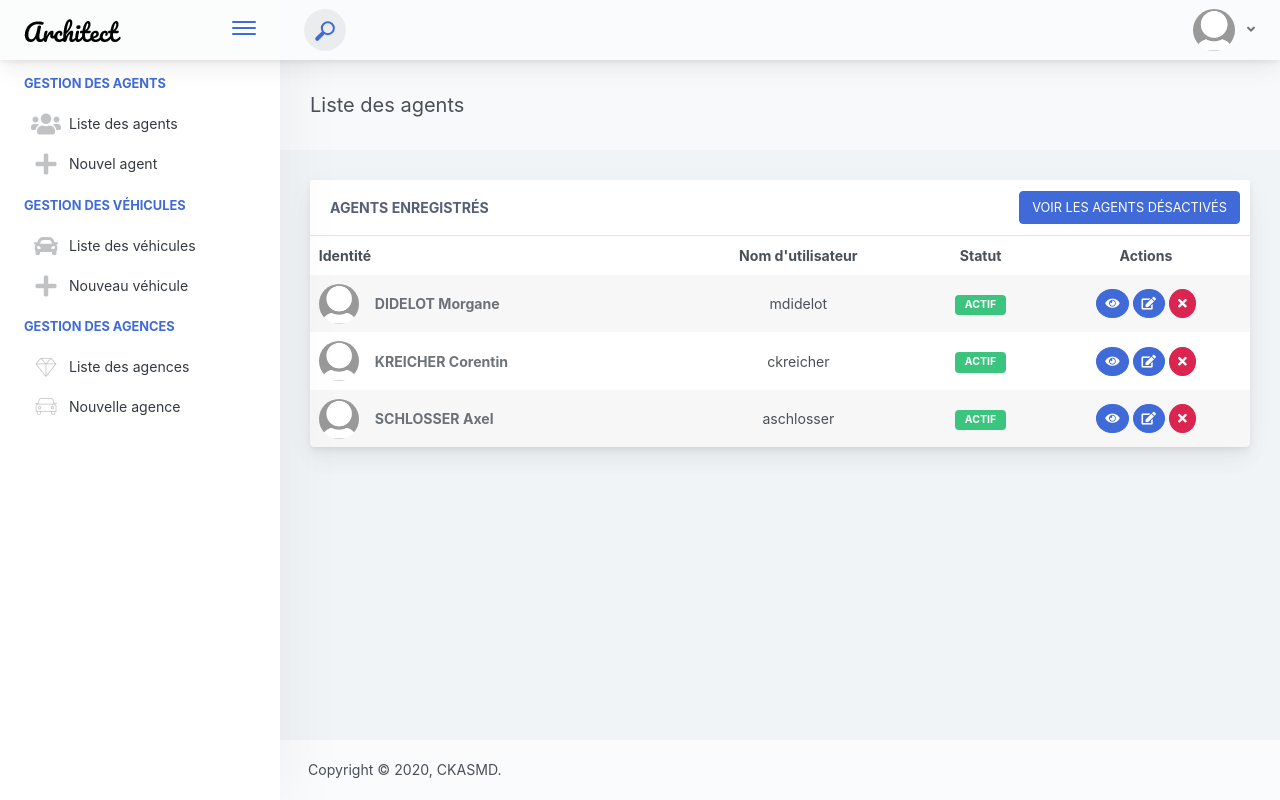
After one commit to InFinity54/CESI_ProjetWeb, a Symfony app: template templates/content/agents/index.html.twig in a window 1280 px wide. The commit adds this page. Run offline with Twig, Linux system fonts and the light colour scheme; the template is opened without the code that fills it, so the values that code supplies are empty; some libraries are stand-ins or nearby versions.

Commit message:
Gestion des agents

```diff
--- /dev/null
+++ b/templates/content/agents/index.html.twig
@@ -0,0 +1,128 @@
+{% extends "base.html.twig" %}
+
+{% block title %}Agents > Liste des agents{% endblock %}
+
+{% block css %}{% endblock %}
+
+{% block js %}{% endblock %}
+
+{% block body %}
+    <div class="app-page-title">
+        <div class="page-title-wrapper">
+            <div class="page-title-heading"><div>Liste des agents</div></div>
+        </div>
+    </div>
+    <div class="row">
+        <div class="col-md-12">
+            <div class="main-card mb-3 card">
+                <div class="card-header justify-content-between">
+                    Agents enregistrés
+                    <div class="float-sm-right w-auto text-right">
+                        <a href="{{ path("agents_disabled") }}" class="btn btn-primary m-0">Voir les agents désactivés</a>
+                    </div>
+                </div>
+                <div class="table-responsive">
+                    <table class="align-middle mb-0 table table-borderless table-striped table-hover">
+                        <thead>
+                            <tr>
+                                <th>Identité</th>
+                                <th class="text-center">Nom d'utilisateur</th>
+                                <th class="text-center">Statut</th>
+                                <th class="text-center">Actions</th>
+                            </tr>
+                        </thead>
+                        <tbody>
+                            <tr>
+                                <td>
+                                    <div class="widget-content p-0">
+                                        <div class="widget-content-wrapper">
+                                            <div class="widget-content-left mr-3">
+                                                <div class="widget-content-left">
+                                                    <img width="40" class="rounded-circle" src="{{ asset("img/avatars/default.jpg") }}" alt="">
+                                                </div>
+                                            </div>
+                                            <div class="widget-content-left flex2">
+                                                <div class="widget-heading">DIDELOT Morgane</div>
+                                            </div>
+                                        </div>
+                                    </div>
+                                </td>
+                                <td class="text-center">mdidelot</td>
+                                <td class="text-center"><span class="badge badge-success">Actif</span></td>
+                                <td class="text-center">
+                                    <a href="{{ path("agents_view") }}" class="btn btn-primary btn-sm rounded-circle" title="Voir le détail de cet agent">
+                                        <i class="fas fa-eye"></i>
+                                    </a>
+                                    <a href="{{ path("agents_edit") }}" class="btn btn-primary btn-sm rounded-circle" title="Éditer cet agent">
+                                        <i class="fas fa-edit"></i>
+                                    </a>
+                                    <a href="{{ path("agents_disable") }}" class="btn btn-danger btn-sm rounded-circle" title="Désactiver cet agent">
+                                        <i class="fas fa-times"></i>
+                                    </a>
+                                </td>
+                            </tr>
+                            <tr>
+                                <td>
+                                    <div class="widget-content p-0">
+                                        <div class="widget-content-wrapper">
+                                            <div class="widget-content-left mr-3">
+                                                <div class="widget-content-left">
+                                                    <img width="40" class="rounded-circle" src="{{ asset("img/avatars/default.jpg") }}" alt="">
+                                                </div>
+                                            </div>
+                                            <div class="widget-content-left flex2">
+                                                <div class="widget-heading">KREICHER Corentin</div>
+                                            </div>
+                                        </div>
+                                    </div>
+                                </td>
+                                <td class="text-center">ckreicher</td>
+                                <td class="text-center"><span class="badge badge-success">Actif</span></td>
+                                <td class="text-center">
+                                    <a href="{{ path("agents_view") }}" class="btn btn-primary btn-sm rounded-circle" title="Voir le détail de cet agent">
+                                        <i class="fas fa-eye"></i>
+                                    </a>
+                                    <a href="{{ path("agents_edit") }}" class="btn btn-primary btn-sm rounded-circle" title="Éditer cet agent">
+                                        <i class="fas fa-edit"></i>
+                                    </a>
+                                    <a href="{{ path("agents_disable") }}" class="btn btn-danger btn-sm rounded-circle" title="Désactiver cet agent">
+                                        <i class="fas fa-times"></i>
+                                    </a>
+                                </td>
+                            </tr>
+                            <tr>
+                                <td>
+                                    <div class="widget-content p-0">
+                                        <div class="widget-content-wrapper">
+                                            <div class="widget-content-left mr-3">
+                                                <div class="widget-content-left">
+                                                    <img width="40" class="rounded-circle" src="{{ asset("img/avatars/default.jpg") }}" alt="">
+                                                </div>
+                                            </div>
+                                            <div class="widget-content-left flex2">
+                                                <div class="widget-heading">SCHLOSSER Axel</div>
+                                            </div>
+                                        </div>
+                                    </div>
+                                </td>
+                                <td class="text-center">aschlosser</td>
+                                <td class="text-center"><span class="badge badge-success">Actif</span></td>
+                                <td class="text-center">
+                                    <a href="{{ path("agents_view") }}" class="btn btn-primary btn-sm rounded-circle" title="Voir le détail de cet agent">
+                                        <i class="fas fa-eye"></i>
+                                    </a>
+                                    <a href="{{ path("agents_edit") }}" class="btn btn-primary btn-sm rounded-circle" title="Éditer cet agent">
+                                        <i class="fas fa-edit"></i>
+                                    </a>
+                                    <a href="{{ path("agents_disable") }}" class="btn btn-danger btn-sm rounded-circle" title="Désactiver cet agent">
+                                        <i class="fas fa-times"></i>
+                                    </a>
+                                </td>
+                            </tr>
+                        </tbody>
+                    </table>
+                </div>
+            </div>
+        </div>
+    </div>
+{% endblock %}
--- a/templates/includes/menu.html.twig
+++ b/templates/includes/menu.html.twig
@@ -32,6 +32,17 @@
     <div class="scrollbar-sidebar">
         <div class="app-sidebar__inner">
             <ul class="vertical-nav-menu">
+                <li class="app-sidebar__heading">Gestion des agents</li>
+                <li>
+                    <a href="{{ path("agents_list") }}" {% if app.request.pathinfo == path("agents_list") %}class="mm-active"{% endif %}>
+                        <i class="metismenu-icon fas fa-users"></i> Liste des agents
+                    </a>
+                </li>
+                <li>
+                    <a href="{{ path("agents_add") }}" {% if app.request.pathinfo == path("agents_add") %}class="mm-active"{% endif %}>
+                        <i class="metismenu-icon fas fa-plus"></i> Nouvel agent
+                    </a>
+                </li>
                 <li class="app-sidebar__heading">Gestion des véhicules</li>
                 <li>
                     <a href="{{ path("vehicles_list") }}" {% if app.request.pathinfo == path("vehicles_list") %}class="mm-active"{% endif %}>
```
Also changed, not shown: src/Controller/AgentsController.php (added, +84 -0 lines), templates/content/agents/add.html.twig (added, +121 -0 lines), templates/content/agents/disabled.html.twig (added, +67 -0 lines), templates/content/agents/edit.html.twig (added, +121 -0 lines), templates/content/agents/view.html.twig (added, +64 -0 lines).
